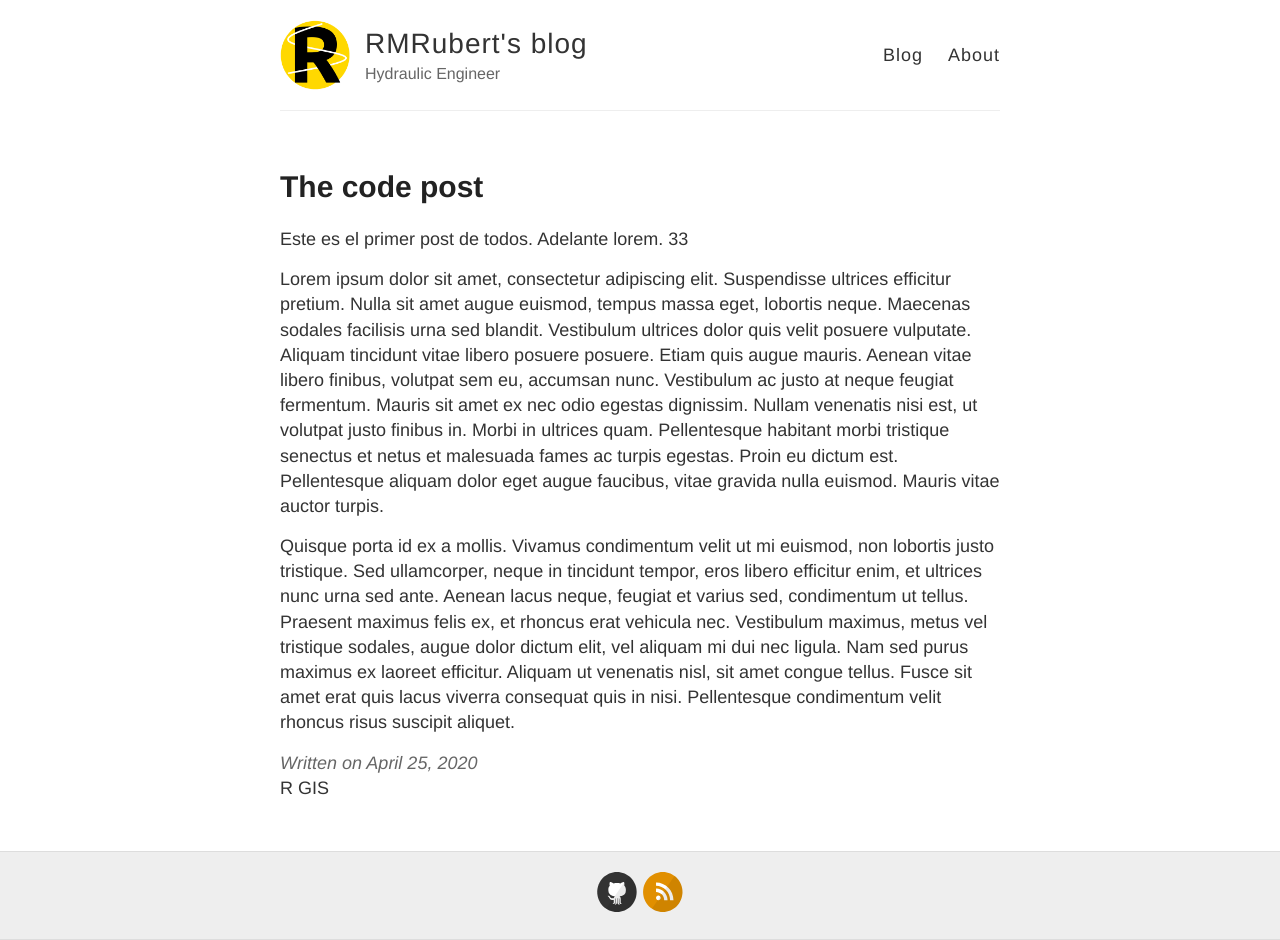
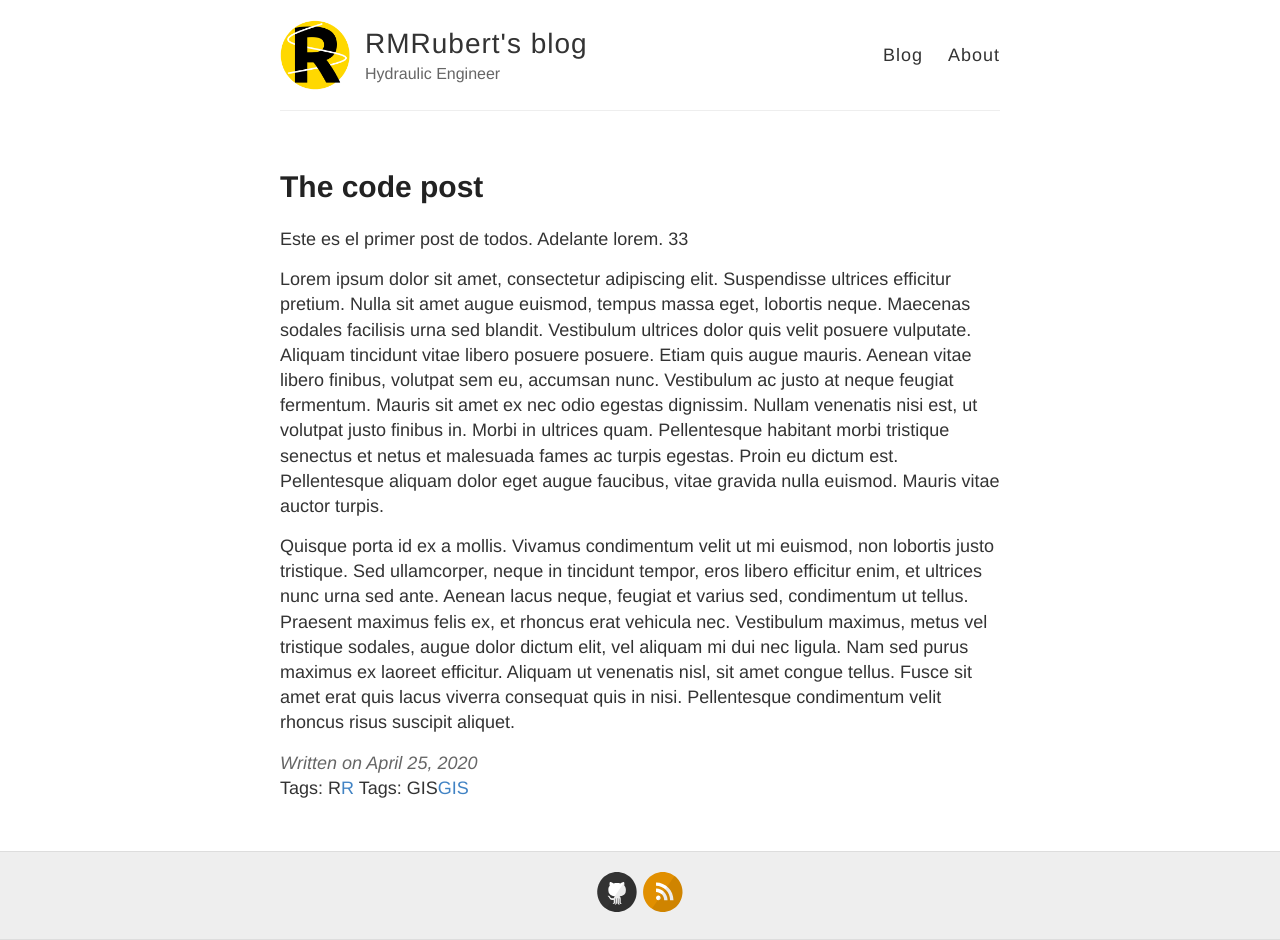
Before and after one commit to RMRubert/RMRubert.github.io, a Jekyll site: the page built from _posts/2020-4-25-First-post.md, in a window 1280 px wide. Built offline with Jekyll 4.4.1, drawn with Linux system fonts in a browser that asks for light colours.

Commit message:
Update post.html

```diff
--- a/_layouts/post.html
+++ b/_layouts/post.html
@@ -23,7 +23,7 @@ layout: default
 
     <div class="tag">
 		{% for tag in page.tags %}
-		  <span class="codinfox-tag-mark">{{ tag }}</span>
+		  Tags: {{ tag }}<a class="label" href="/blog/tag/#{{ tag | slugify }}">{{ tag }}</a>
 		{% endfor %}
 	</div>
 
```
